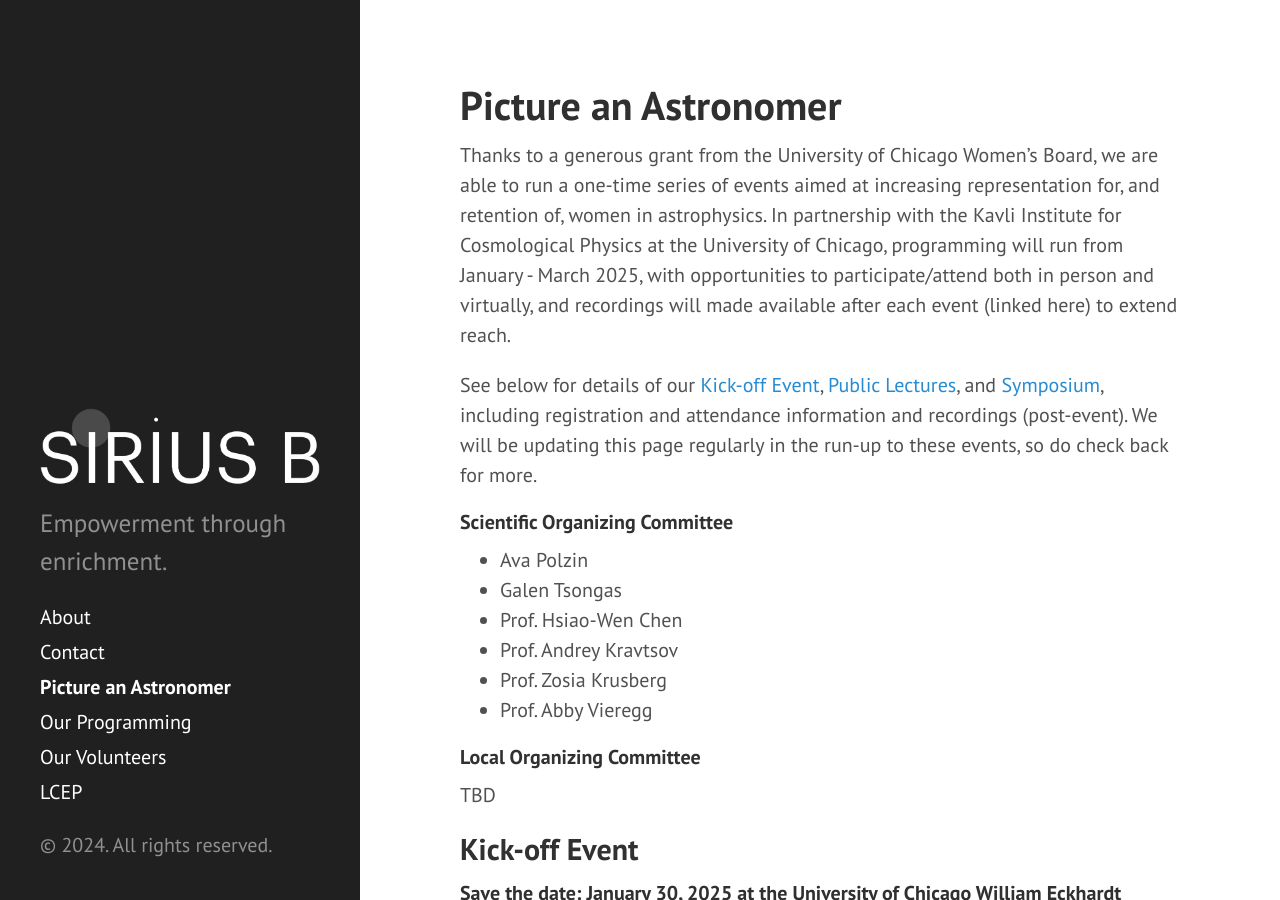
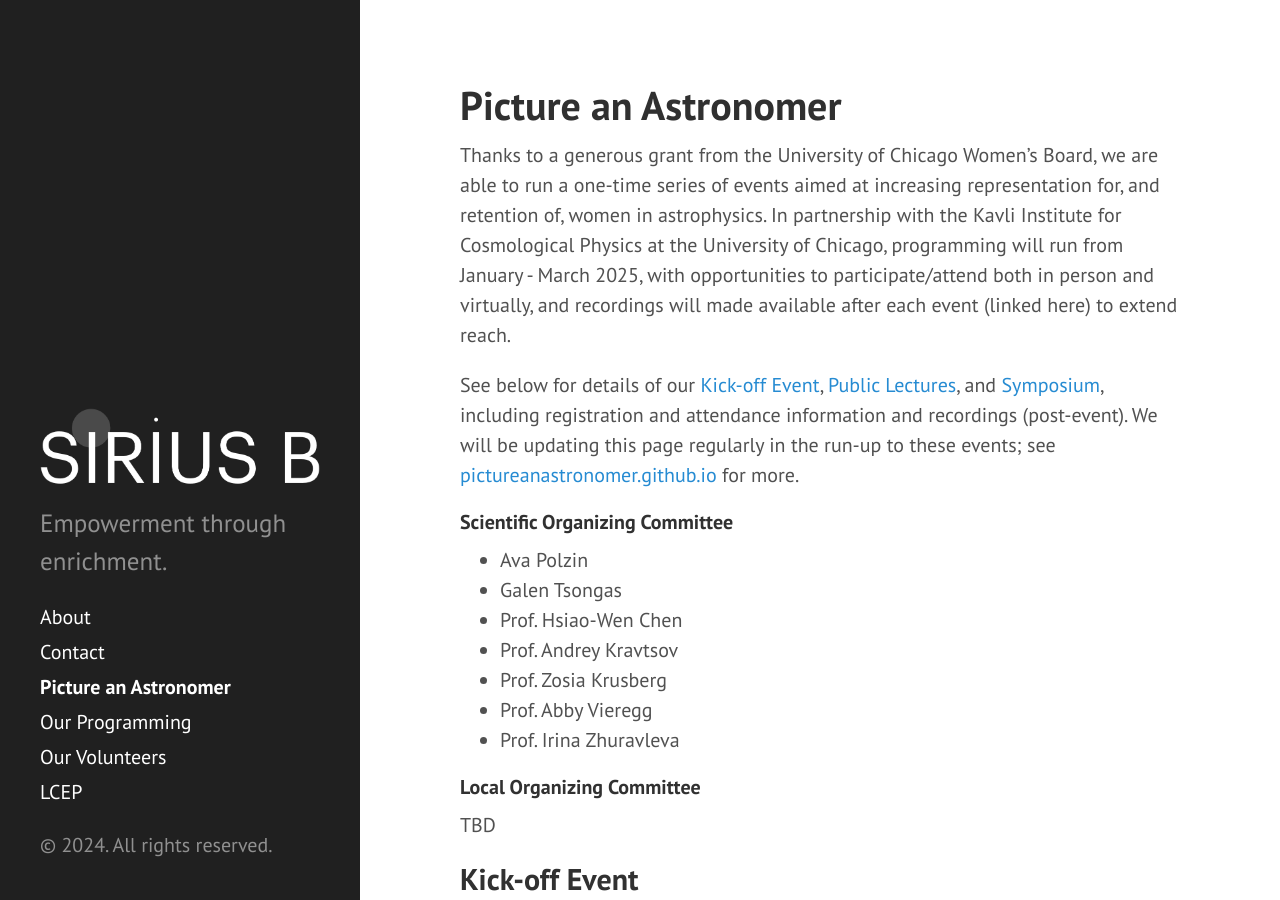
Before and after one commit to siriusb-org/siriusb-org.github.io, a Jekyll site: the page built from pictureanastronomer.md, in a window 1280 px wide and 900 px high. Built offline with Jekyll 4.4.1, drawn with Linux system fonts in a browser that asks for light colours.

Commit message:
update page

```diff
--- a/pictureanastronomer.md
+++ b/pictureanastronomer.md
@@ -5,7 +5,7 @@ title: Picture an Astronomer
 
 Thanks to a generous grant from the University of Chicago Women's Board, we are able to run a one-time series of events aimed at increasing representation for, and retention of, women in astrophysics. In partnership with the Kavli Institute for Cosmological Physics at the University of Chicago, programming will run from January - March 2025, with opportunities to participate/attend both in person and virtually, and recordings will made available after each event (linked here) to extend reach.
 
-See below for details of our [Kick-off Event](#kick-off-event), [Public Lectures](#public-lectures), and [Symposium](#symposium), including registration and attendance information and recordings (post-event). We will be updating this page regularly in the run-up to these events, so do check back for more.
+See below for details of our [Kick-off Event](#kick-off-event), [Public Lectures](#public-lectures), and [Symposium](#symposium), including registration and attendance information and recordings (post-event). We will be updating this page regularly in the run-up to these events; see [pictureanastronomer.github.io](https://pictureanastronomer.github.io){:target="_blank"} for more.
 
 #### Scientific Organizing Committee
 - Ava Polzin
@@ -14,6 +14,7 @@ See below for details of our [Kick-off Event](#kick-off-event), [Public Lectures
 - Prof. Andrey Kravtsov
 - Prof. Zosia Krusberg
 - Prof. Abby Vieregg
+- Prof. Irina Zhuravleva
 
 #### Local Organizing Committee
 TBD
```
